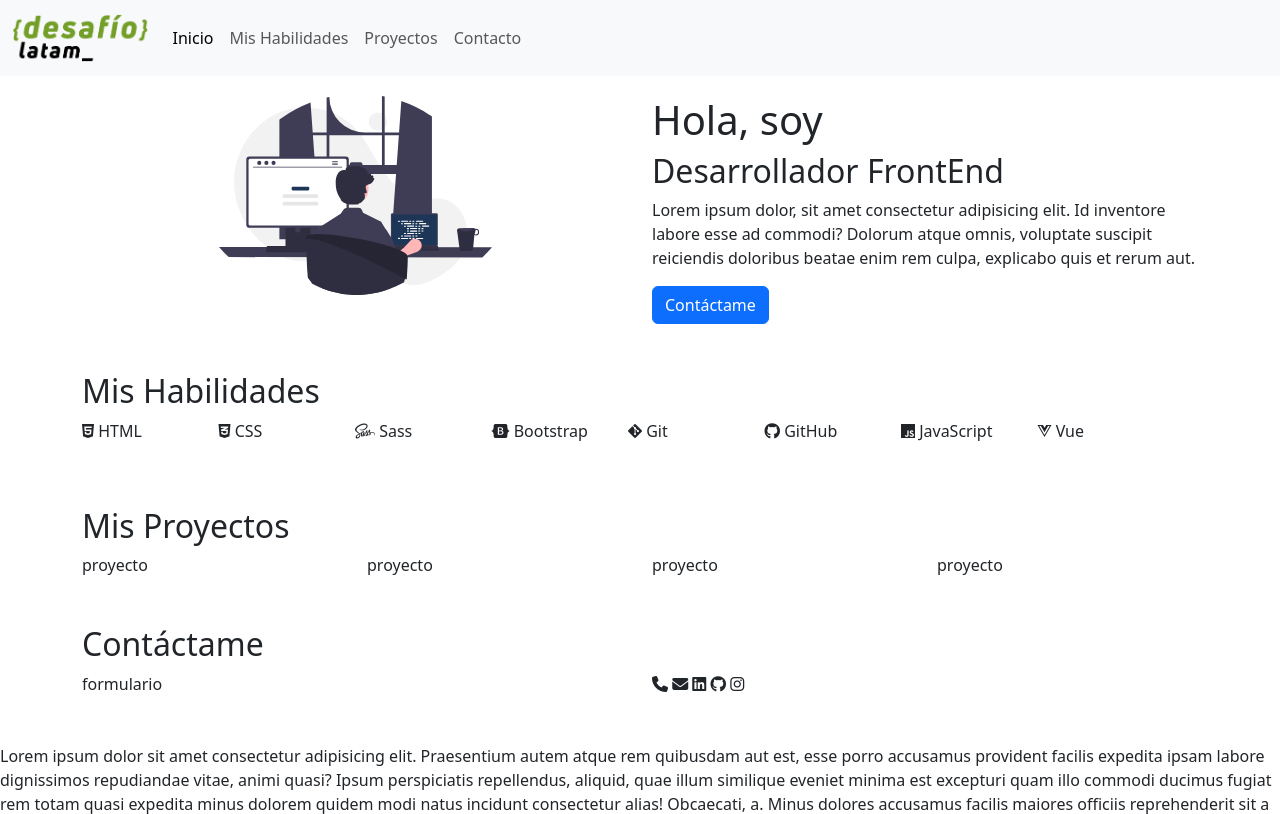
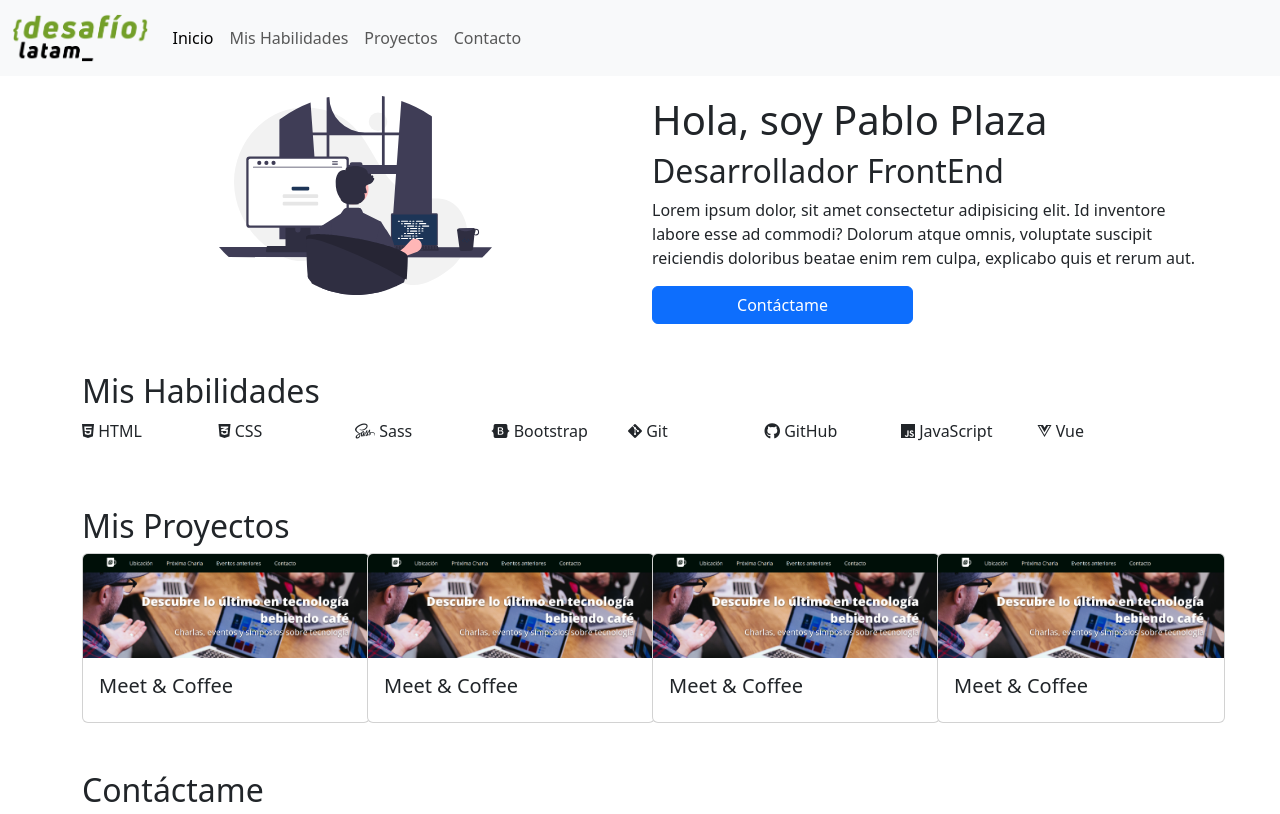
Before and after one commit to plazasoto/Desafio_Portafolio_Bootstrap_CSS, a website with bundled scripts: page index.html in a window 1280 px wide. Shown: the top 814 px of the page. Built offline with nearby package versions, Linux system fonts and the light colour scheme.

Commit message:
js y gitignore. Cards proyectos.

```diff
--- /dev/null
+++ b/assets/js/script.js
@@ -0,0 +1,2 @@
+//import '../../node_modules/jquery/dist/jquery.min.js';
+import '../../node_modules/bootstrap/dist/js/bootstrap.bundle.js';
--- a/index.html
+++ b/index.html
@@ -47,13 +47,20 @@
                 <img src="./assets/images/developer.svg" alt="" class="w-50">
             </div>
             <div class="col-12 col-sm-12 col-md-6">
-                <h1>Hola, soy</h1>
+                <h1>Hola, soy Pablo Plaza</h1>
                 <h2>Desarrollador FrontEnd</h2>
                 <p>Lorem ipsum dolor, sit amet consectetur adipisicing elit.
                     Id inventore labore esse ad commodi? Dolorum atque
                     omnis, voluptate suscipit reiciendis doloribus beatae
-                    enim rem culpa, explicabo quis et rerum aut.</p>
-                <button class="btn btn-primary"><span>Contáctame</span></button>
+                    enim rem culpa, explicabo quis et rerum aut.
+                </p>
+                <div class="row">
+                    <div class="col-12 col-sm-12 col-md-6">
+                        <button class="btn btn-primary w-100">
+                            <span>Contáctame</span>
+                        </button>
+                    </div>
+                </div>
             </div>
         </div>
     </header>
@@ -117,10 +124,42 @@
 
         <h2 id="Proyectos" class="mt-5">Mis Proyectos</h2>
         <div class="row">
-            <div class="col-6 col-sm-6 col-md-3">proyecto</div>
-            <div class="col-6 col-sm-6 col-md-3">proyecto</div>
-            <div class="col-6 col-sm-6 col-md-3">proyecto</div>
-            <div class="col-6 col-sm-6 col-md-3">proyecto</div>
+            <div class="col-6 col-sm-6 col-md-3">
+                <div class="card" style="width: 18rem;">
+                    <img src="./assets/images/meetcoffee.png" class="card-img-top" alt="...">
+                    <div class="card-body">
+                        <h5 class="card-title">Meet & Coffee</h5>
+                    </div>
+                </div>
+                <!--
+                <img src="./assets/images/meetcoffee.png" alt="" class="w-25">
+                proyecto
+                -->
+            </div>
+            <div class="col-6 col-sm-6 col-md-3">
+                <div class="card" style="width: 18rem;">
+                    <img src="./assets/images/meetcoffee.png" class="card-img-top" alt="...">
+                    <div class="card-body">
+                        <h5 class="card-title">Meet & Coffee</h5>
+                    </div>
+                </div>
+            </div>
+            <div class="col-6 col-sm-6 col-md-3">
+                <div class="card" style="width: 18rem;">
+                    <img src="./assets/images/meetcoffee.png" class="card-img-top" alt="...">
+                    <div class="card-body">
+                        <h5 class="card-title">Meet & Coffee</h5>
+                    </div>
+                </div>
+            </div>
+            <div class="col-6 col-sm-6 col-md-3">
+                <div class="card" style="width: 18rem;">
+                    <img src="./assets/images/meetcoffee.png" class="card-img-top" alt="...">
+                    <div class="card-body">
+                        <h5 class="card-title">Meet & Coffee</h5>
+                    </div>
+                </div>
+            </div>
         </div>
     </main>
 
@@ -139,6 +178,8 @@
             </div>
         </div>
     </footer>
+
+    <script type="module" src="./assets/js/script.js"></script>
     <p>
         Lorem ipsum dolor sit amet consectetur adipisicing elit. Praesentium autem atque rem quibusdam aut est, esse
         porro accusamus provident facilis expedita ipsam labore dignissimos repudiandae vitae, animi quasi? Ipsum
```
Also changed, not shown: 1 other file.
